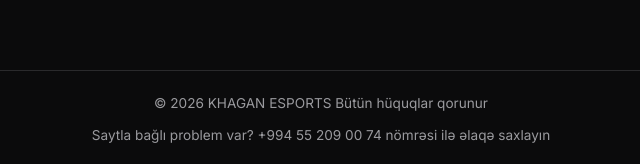
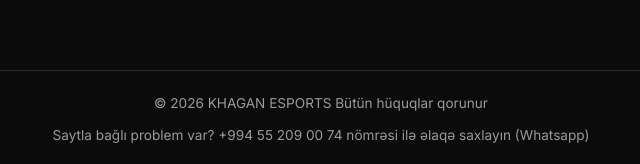
Before and after one commit to khagangroups/khagangroups, a plain HTML site: page index.html in a window 1280 px wide. Shown: the part 941-1105 px from the top of the page, 319-959 px from the left. Drawn offline with nearby package versions, Linux system fonts and the light colour scheme; no server answers.

Commit message:
index.html

```diff
--- a/index.html
+++ b/index.html
@@ -153,7 +153,7 @@
       </div>
     </section>
 
-    <footer>© 2026 KHAGAN ESPORTS Bütün hüquqlar qorunur <br><br>Saytla bağlı problem var? +994 55 209 00 74 nömrəsi ilə əlaqə saxlayın</footer>
+    <footer>© 2026 KHAGAN ESPORTS Bütün hüquqlar qorunur <br><br>Saytla bağlı problem var? +994 55 209 00 74 nömrəsi ilə əlaqə saxlayın (Whatsapp)</footer>
   </main>
 
   <!-- Firebase -->
```
